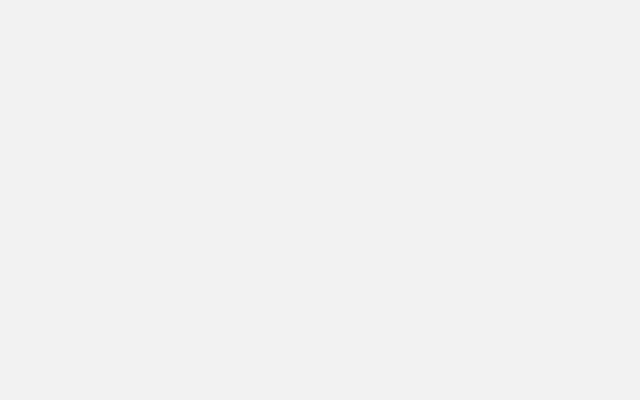
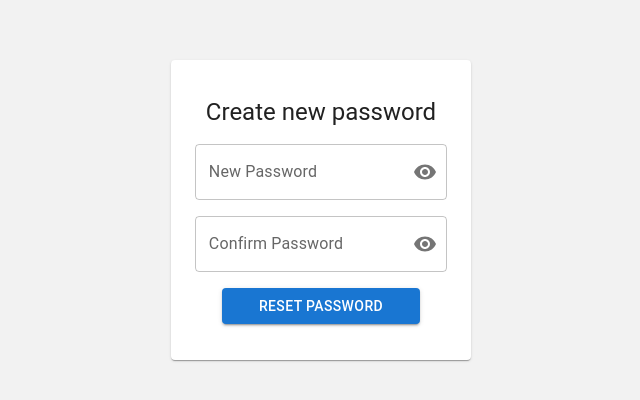
Before and after one commit to Mr-coder-Tee/forgotpassword, a React (Create React App) app: page /resetpassword/ in a window 1280 px wide. Before the commit this address had no page. Shown: the part 190-590 px from the top of the page, without its empty margins (319-959 px from the left). Built offline with nearby package versions, Linux system fonts and the light colour scheme.

Commit message:
Update App.js

```diff
--- a/src/App.js
+++ b/src/App.js
@@ -12,8 +12,12 @@ function App() {
     <div className="App">
       <Routes>
       <Route path="/" element={<Navigate to={`resetpassword/`} replace={true}/>}/>
-      {/* <Route   path="/" element={<Reset />}/> */}
-      <Route  path="/resetpassword/:id" element={<Reset />} />
+      <Route  path="/resetpassword" element={<Reset />} />
+      {/* <Route  path="/resetpassword" element={<Reset />} >
+      <Route  path="/:d" element={<Reset />} />
+
+        </Route> */}
+
       </Routes>
     </div>
     </BrowserRouter>
```
